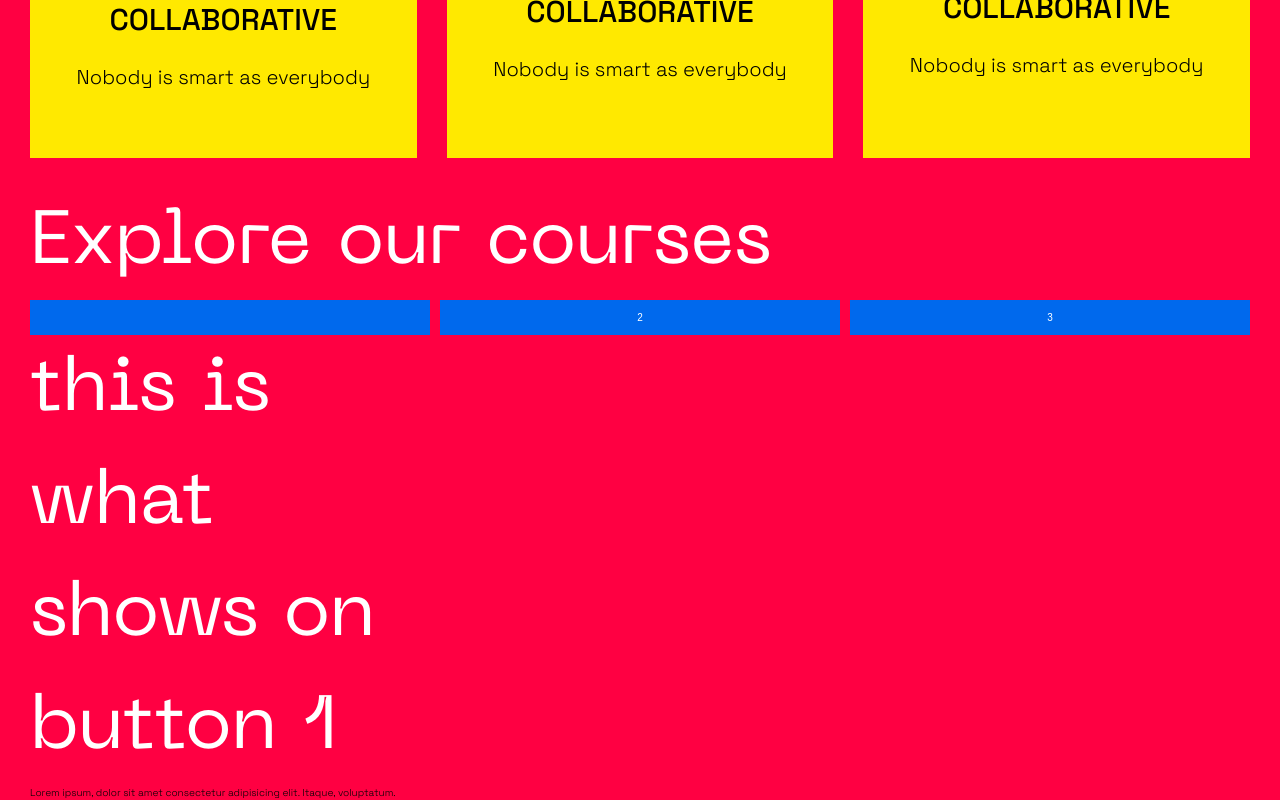
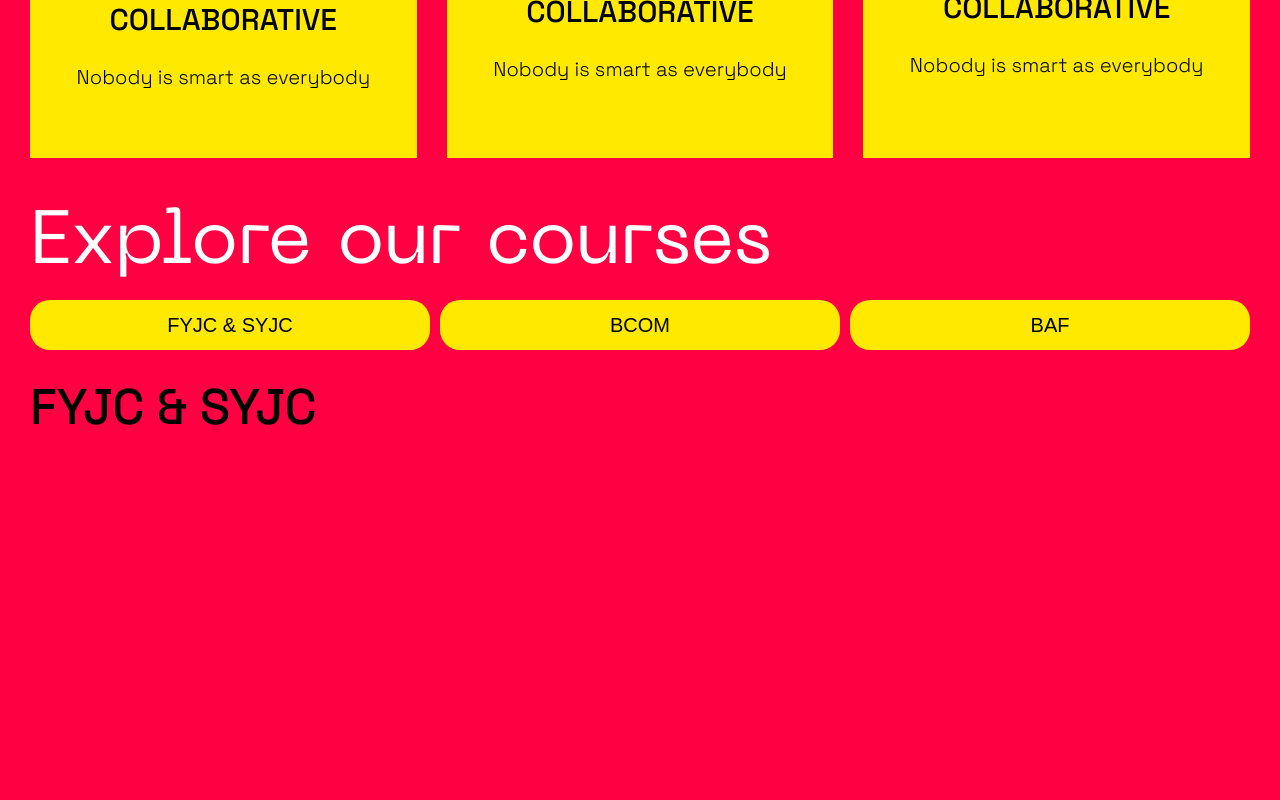
Before and after one commit to allanmosesfernandes/ApexAcademy, a React (Create React App) app: page / in a window 1280 px wide. Shown: the part 1329-2129 px from the top of the page. After the commit the page ends 1774 px from the top, so only its background shows below. Built offline with nearby package versions, Linux system fonts and the light colour scheme.

Commit message:
Contents-Toggler

```diff
--- a/src/components/ExploreCourses/ExploreCourses.jsx
+++ b/src/components/ExploreCourses/ExploreCourses.jsx
@@ -1,6 +1,6 @@
 import React, { useState } from 'react'
 import Container from '../styles/container.stylesheet'
-import { ButtonContainer , DisplayCourse, ExploreCoursesSection} from './explorecourses.styles'
+import { ButtonContainer , DisplayCourse, ExploreCoursesSection,CourseBtn,CourseCardsContainer,CourseCard} from './explorecourses.styles'
 
 const ExploreCourses = () => {
 const [activeButton, setActiveButton] = useState(0);
@@ -10,34 +10,27 @@ const handleButtonClick = (index) => {
 };
   return (
 <Container>
-    <ExploreCoursesSection>
+<ExploreCoursesSection>
 <h2>Explore our courses</h2>
     <ButtonContainer>
-      <button onClick={() => handleButtonClick(0)} className={activeButton === 0 ? "active" : ""}>
-
-      </button>
-      <button onClick={() => handleButtonClick(1)} className={activeButton === 1 ? "active" : ""}>2</button>
-      <button onClick={() => handleButtonClick(2)} className={activeButton === 2 ? "active" : ""}>3</button>
+      <CourseBtn onClick={() => handleButtonClick(0)} className={activeButton === 0 ? "active" : ""}> FYJC & SYJC </CourseBtn>
+      <CourseBtn onClick={() => handleButtonClick(1)} className={activeButton === 1 ? "active" : ""}>BCOM</CourseBtn>
+      <CourseBtn onClick={() => handleButtonClick(2)} className={activeButton === 2 ? "active" : ""}>BAF</CourseBtn>
     </ButtonContainer>
     <DisplayCourse>
-      <div style={{ display: activeButton === 0 ? 'block' : 'none' }}>
-        <h2>this is what shows on button 1</h2>
-        <p>
-          Lorem ipsum, dolor sit amet consectetur adipisicing elit. Itaque, voluptatum.
-        </p>
-      </div>
-      <div style={{ display: activeButton === 1 ? 'block' : 'none' }}>
-        <h2>this is what shows on button 2</h2>
-        <p>
-          Lorem ipsum, dolor sit amet consectetur adipisicing elit. Itaque, voluptatum.
-        </p>
-      </div>
-      <div style={{ display: activeButton === 2 ? 'block' : 'none' }}>
-        <h2>this is what shows on button 3</h2>
-        <p>
-          Lorem ipsum, dolor sit amet consectetur adipisicing elit. Itaque, voluptatum.
-        </p>
-      </div>
+
+      <CourseCardsContainer>
+        <CourseCard className={activeButton === 0 ? 'active' : '' }>
+            <h3>FYJC & SYJC</h3>
+        </CourseCard>
+        <CourseCard className={activeButton === 1 ? 'active' : '' }>
+            <h3>BCOM</h3>
+        </CourseCard>
+        <CourseCard className={activeButton === 2 ? 'active' : '' }>
+            <h3>BAF</h3>
+        </CourseCard>
+      </CourseCardsContainer>
+
     </DisplayCourse>
     </ExploreCoursesSection>
 
--- a/src/components/ExploreCourses/explorecourses.styles.js
+++ b/src/components/ExploreCourses/explorecourses.styles.js
@@ -17,10 +17,51 @@ export const ButtonContainer = styled.div`
 display: grid;
 grid-template-columns: 1fr 1fr 1fr;
 gap: 1rem;
+`
 
+export const CourseBtn = styled.button`
+border-radius: 20px;
+background-color: #FFE900;
+color: #000;
+font-size: 2rem;
+transition: all 0.3s ease;
+
+&:hover,
+&:active,
+&:focus {
+    background-color: #FFC233;
+}
 `
 export const DisplayCourse = styled.div`
 display: grid;
-grid-template-columns: 1fr 1fr 1fr;
+grid-template-columns: 1fr;
 gap: 1rem;
+margin: 2rem 0;
+
+h3 {
+    font-size: ${(props) => props.theme.fslarge}
+}
+
+p {
+    font-size: ${(props) => props.theme.fsmedium}
+}
 `
+
+
+export const CourseCardsContainer = styled.div`
+position: relative;
+
+`
+
+export const CourseCard = styled.div`
+position: absolute;
+left: 0;
+top:0;
+opacity: 0;
+transition: all .5s cubic-bezier(0.46, 0.03, 0.52, 0.96);
+
+&.active {
+    opacity: 1;
+
+}
+`
```
